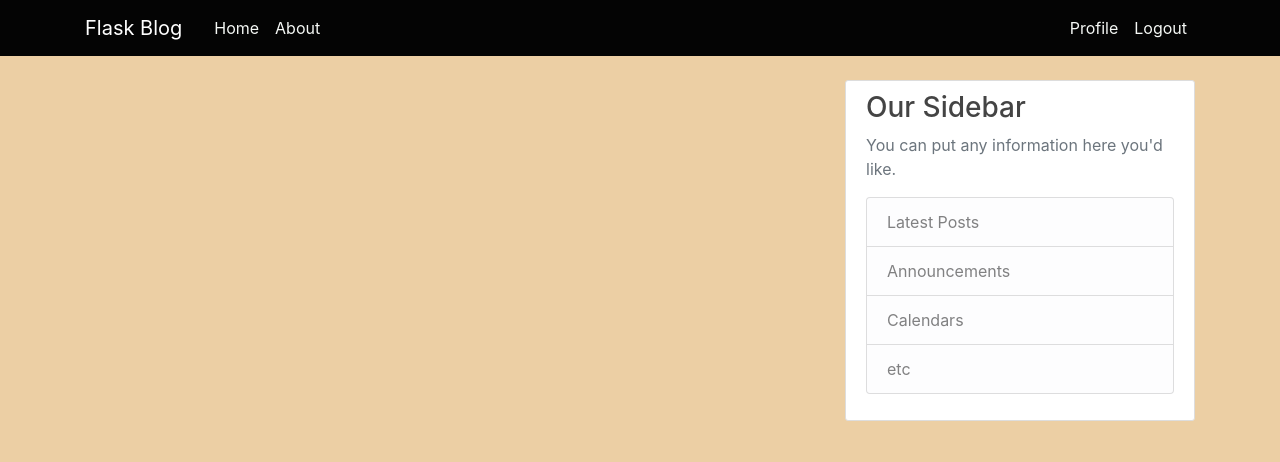
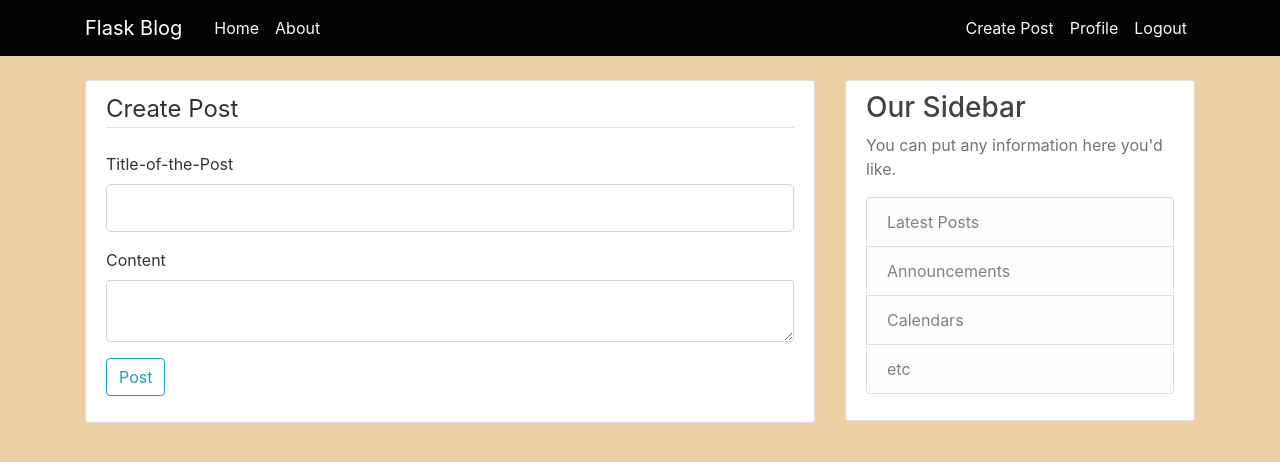
Before and after one commit to chitranshcodes/Flask-blog, a Flask app: page /post/new in a window 1280 px wide. Shown: the top 462 px of the page. Run offline with Flask 3, Linux system fonts and the light colour scheme; a user stored in the database is signed in; some libraries are stand-ins or nearby versions.

Commit message:
new post creation form complete.database updation yet to complete

```diff
--- a/flaskblog/forms.py
+++ b/flaskblog/forms.py
@@ -49,3 +49,4 @@ class UpdationForm(FlaskForm):
 class NewPostForm(FlaskForm):
     title= StringField('Title-of-the-Post', validators=[DataRequired()])
     content= TextAreaField('Content', validators=[DataRequired()])
+    submit=SubmitField('Post')
--- a/flaskblog/routes.py
+++ b/flaskblog/routes.py
@@ -104,4 +104,7 @@ def save_picture(picture_file):
 @login_required
 def new_post():
     form=NewPostForm()
+    if form.validate_on_submit():
+        flash('HURRAYYYY...Posted!!!', 'success')
+        return redirect(url_for('home'))
     return render_template('new_post.html', title='New Post', form=form)
--- a/flaskblog/templates/layout.html
+++ b/flaskblog/templates/layout.html
@@ -34,6 +34,7 @@
           <!-- Navbar Right Side -->
           <div class="navbar-nav">
             {% if current_user.is_authenticated %}
+            <a class="nav-item nav-link" href="/post/new">Create Post</a>
             <a class="nav-item nav-link" href="/Profile">Profile</a>
             <a class="nav-item nav-link" href="/Logout">Logout</a>
             {% else %}
--- a/flaskblog/templates/new_post.html
+++ b/flaskblog/templates/new_post.html
@@ -7,5 +7,39 @@
     </style>
 {%endblock%}
 {% block content %}
-
+<div class="content-section">
+    <form method="post" action="">
+        {{ form.hidden_tag() }}
+        <legend class="border-bottom mb-4">Create Post</legend>
+        <div class="form-group">
+            {{ form.title.label(class="form-control-label") }}
+                    {% if form.title.errors %}
+                        {{ form.title(class="form-control form-control-lg is-invalid") }}
+                        <div class="invalid-feedback">
+                            {% for error in form.title.errors %}
+                                <span>{{ error }}</span>
+                            {% endfor %}
+                        </div>
+                    {% else %}
+                        {{ form.title(class="form-control form-control-lg") }}
+                    {% endif %}
+        </div>
+        <div class="form-group">
+            {{ form.content.label(class="form-control-label") }}
+            {% if form.content.errors %}
+            {{ form.content(class="form-control is-invalid") }}
+            <div class="invalid-feedback">
+                {% for error in form.content.errors %}
+                <span> {{error}} </span>
+                {%endfor%}
+            </div>
+            {%else%}
+            {{ form.content(class="form-control") }}
+            {%endif%}
+        </div>
+    <div class="form-group">
+        {{ form.submit(class="btn btn-outline-info") }}
+    </div>
+</form>
+</div>
 {%endblock%}
```
